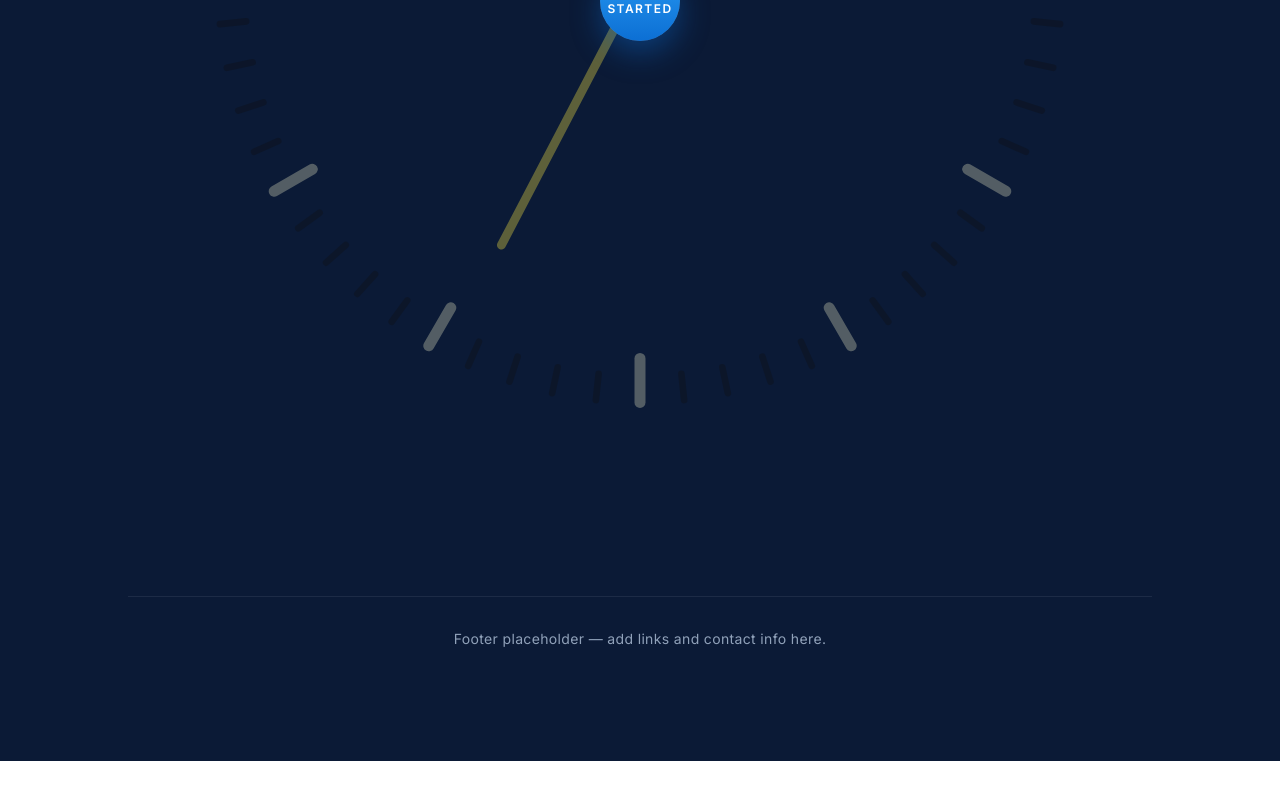
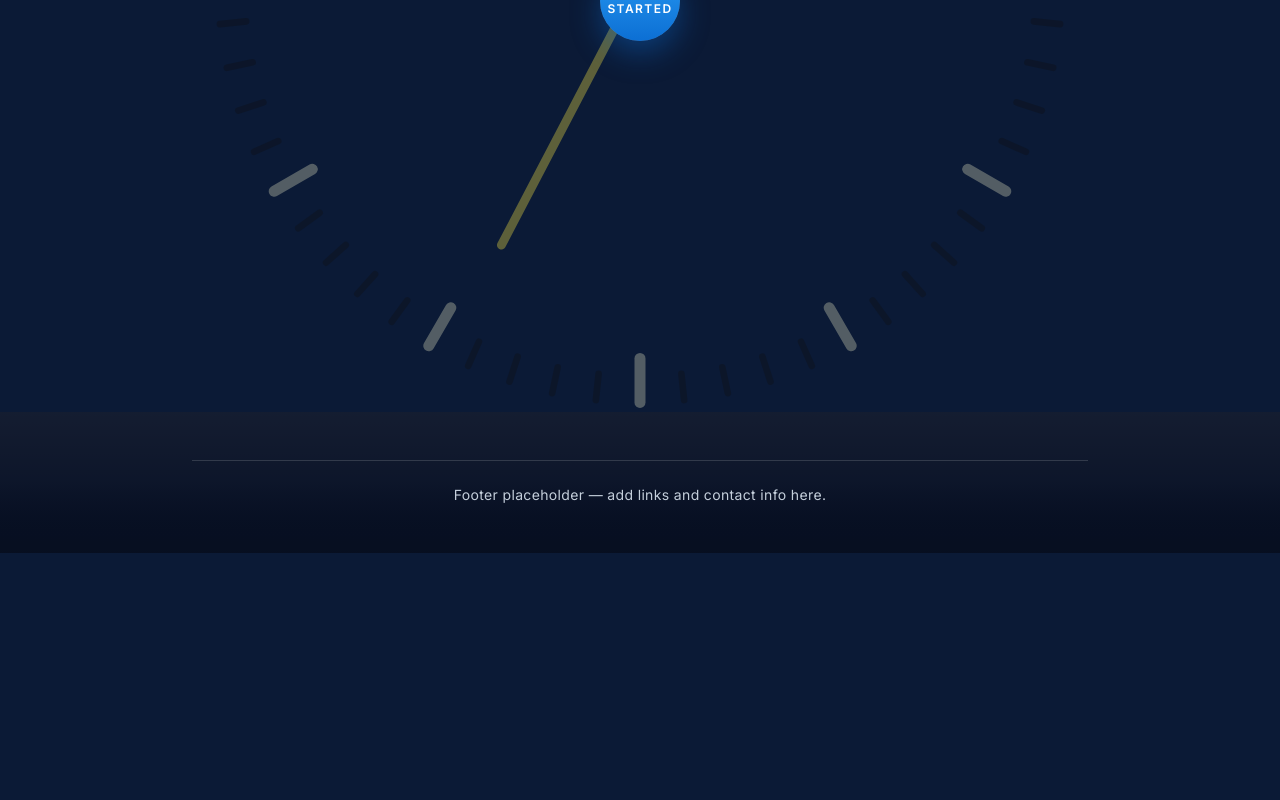
Before and after one commit to Elyad17/sylo.website, a Next.js app: page /closing-page in a window 1280 px wide. Shown: the part 436-1236 px from the top of the page. Before the commit the page ends 1197 px from the top, so only its background shows below. Built offline with nearby package versions, Linux system fonts and the light colour scheme; a web font is replaced by a local one.

Commit message:
closing page fit

```diff
--- a/components/ClosingPage.tsx
+++ b/components/ClosingPage.tsx
@@ -43,7 +43,7 @@ export default function ClosingPage() {
   return (
     <section
       ref={sectionRef}
-      className="relative w-full overflow-hidden pt-32 pb-12 sm:pt-36 sm:pb-16 min-h-screen bg-[#0b1a36] text-[#e8f7ff]"
+      className="relative w-full overflow-hidden pt-32 pb-32 sm:pt-36 sm:pb-36 min-h-[180vh] bg-[#0b1a36] text-[#e8f7ff]"
     >
       <motion.div
         className="pointer-events-none absolute inset-0 z-0"
@@ -54,7 +54,7 @@ export default function ClosingPage() {
       </motion.div>
 
       <motion.div
-        className="relative z-20 mx-auto flex min-h-screen max-w-4xl flex-col items-center justify-start pt-6 px-6 text-center pb-24"
+        className="relative z-20 mx-auto flex min-h-[80vh] max-w-4xl flex-col items-center justify-start pt-6 px-6 text-center"
         initial={{ opacity: 0 }}
         animate={{ opacity: showText ? 1 : 0 }}
         transition={{ duration: 0.9, ease: "easeOut" }}
@@ -76,9 +76,11 @@ export default function ClosingPage() {
         </div>
       </motion.div>
 
-      <div className="relative z-20 mt-10">
+      <div className="relative z-20 mt-16">
         <Footer />
       </div>
+
+      <div className="h-32 md:h-48" aria-hidden />
     </section>
   );
 }
--- a/components/Footer.tsx
+++ b/components/Footer.tsx
@@ -2,10 +2,11 @@
 
 export default function Footer() {
   return (
-    <footer className="w-full bg-transparent px-6 py-12 text-center text-sm text-slate-400">
-      {/* TODO: replace with final footer content */}
-      <div className="mx-auto max-w-5xl border-t border-slate-600/30 pt-8">
-        <p className="tracking-wide">Footer placeholder — add links and contact info here.</p>
+    <footer className="relative w-full overflow-hidden bg-[#081126] text-slate-200">
+      <div className="pointer-events-none absolute inset-0 bg-gradient-to-b from-white/5 via-white/2 to-black/15" />
+      <div className="mx-auto max-w-5xl px-6 py-12 text-center">
+        <div className="mx-auto h-px w-full max-w-4xl bg-white/15 blur-[0.3px]" />
+        <p className="mt-6 text-sm tracking-wide text-slate-300">Footer placeholder — add links and contact info here.</p>
       </div>
     </footer>
   );
```
